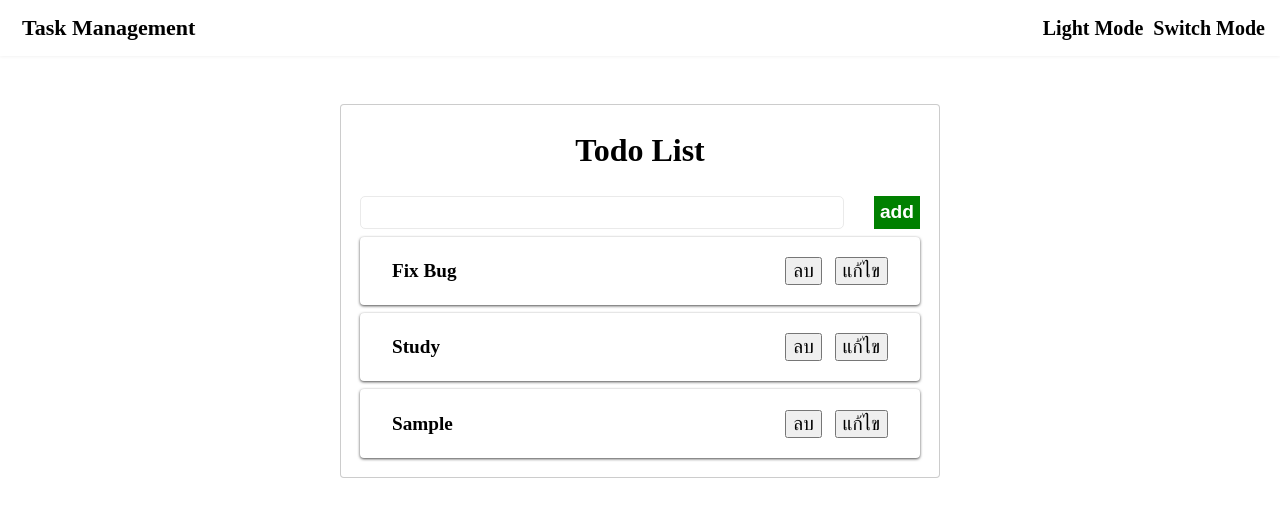
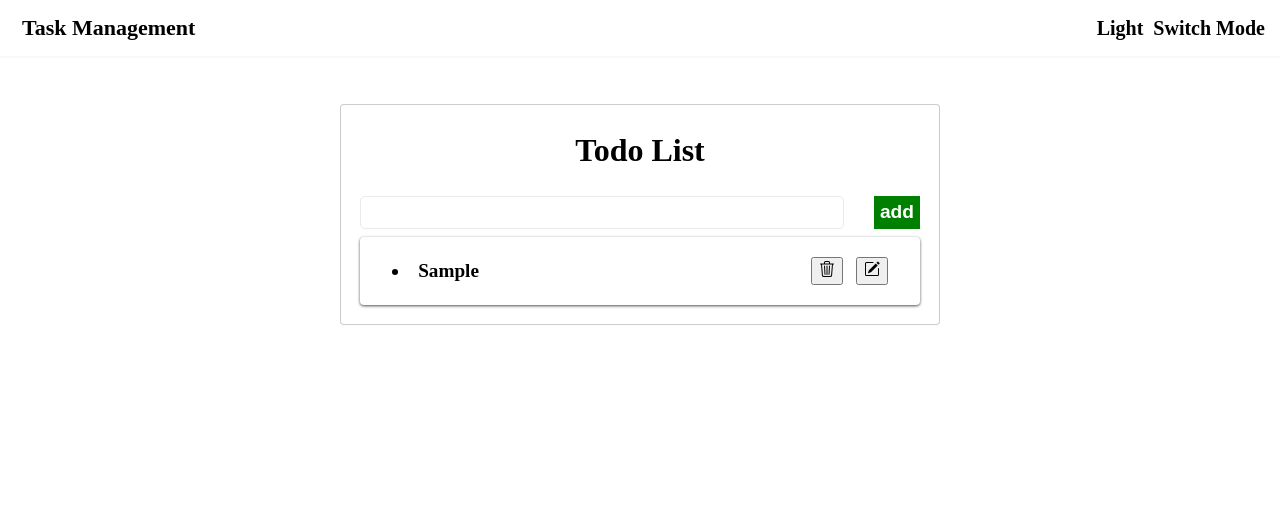
Before and after one commit to aumnitipath/my-task-app, a React (Vite) app: page / in a window 1280 px wide. Both pictures are taken after typing "Sample" into the empty fields and a click on the button "add". Shown: the top 516 px of the page. Built offline with nearby package versions, Linux system fonts and the light colour scheme.

Commit message:
feat:add useEffect and add icon in HeaderComponent

```diff
--- a/package.json
+++ b/package.json
@@ -10,6 +10,7 @@
     "preview": "vite preview"
   },
   "dependencies": {
+    "bootstrap-icons": "^1.11.1",
     "react": "^18.2.0",
     "react-dom": "^18.2.0"
   },
--- a/src/App.jsx
+++ b/src/App.jsx
@@ -1,27 +1,31 @@
-import { useState } from "react";
+import { useEffect, useState } from "react";
 import "./App.css";
 import AddForm from "./components/AddForm";
 import Header from "./components/Header";
 import Item from "./components/Item";
 
 function App() {
-  const [task, setTask] = useState([
-    { id: 1, title: "Fix Bug" },
-    { id: 2, title: "Study" },
-  ]);
+  const [tasks, setTasks] = useState(
+    JSON.parse(localStorage.getItem("task")) || []
+  );
   const [title, setTitle] = useState("");
   const [editId, setEditId] = useState(null);
+  const [theme, setTheme] = useState(false);
+
+  useEffect(() => {
+    localStorage.setItem("task", JSON.stringify(tasks));
+  }, [tasks]);
 
   const deleteTask = (id) => {
-    const result = task.filter((item) => {
+    const result = tasks.filter((item) => {
       return item.id !== id;
     });
-    setTask(result);
+    setTasks(result);
   };
 
   const editTask = (id) => {
     setEditId(id);
-    const result = task.find((item) => item.id === id);
+    const result = tasks.find((item) => item.id === id);
     setTitle(result.title);
   };
 
@@ -33,7 +37,7 @@
     } else if (editId) {
       //คือ if(editId !== null)
       // update ข้อมูล
-      const updateTask = task.map((item) => {
+      const updateTask = tasks.map((item) => {
         //รายการใดมีรหัสตรงกับรหัสแก้ไข
         if (item.id === editId) {
           //ให้คงสภาพเดิมและให้ไปเปลี่ยนแปลง state title
@@ -41,7 +45,7 @@
         }
         return item;
       });
-      setTask(updateTask);
+      setTasks(updateTask);
       setEditId(null);
       setTitle("");
     } else {
@@ -50,14 +54,14 @@
         id: Math.floor(Math.random() * 1000),
         title,
       };
-      setTask([...task, newTask]);
+      setTasks([...tasks, newTask]);
       setTitle("");
     }
   };
 
   return (
     <div className="App">
-      <Header />
+      <Header theme={theme} setTheme={setTheme} />
       <div className="container">
         <AddForm
           title={title}
@@ -66,7 +70,7 @@
           editId={editId}
         />
         <section>
-          {task.map((item) => {
+          {tasks.map((item) => {
             return (
               <Item
                 key={item.id}
--- a/src/components/Header.jsx
+++ b/src/components/Header.jsx
@@ -1,15 +1,28 @@
 import React from "react";
-import './Header.css'
+import "./Header.css";
 
-const Header = () => {
+const Header = ({ theme, setTheme }) => {
+  const toggleTheme = () => {
+    if (theme === false) {
+      // setTheme("Dark");
+      setTheme(true);
+    } else {
+      // setTheme("Light");
+      setTheme(false);
+    }
+  };
+
   return (
     <header>
       <div className="logo">
         <span>Task Management</span>
       </div>
       <div className="theme-container">
-        <span>Light Mode</span>
-        <span className="icon">Switch Mode</span>
+        {/* theme === false ? (if(false:"Light"))  */}
+        <span>{!theme ? "Light" : "Dark"}</span>
+        <span className="icon" onClick={toggleTheme}>
+          Switch Mode
+        </span>
       </div>
     </header>
   );
--- a/src/components/Item.jsx
+++ b/src/components/Item.jsx
@@ -7,13 +7,37 @@
 
   return (
     <div className="list-item">
-      <p className="title">{data.title}</p>
+      <p className="title">
+        <li>{data.title}</li>
+      </p>
       <div className="button-container">
         <button onClick={() => deleteTask(data.id)} className="btn">
-          ลบ
+          <svg
+            xmlns="http://www.w3.org/2000/svg"
+            width="16"
+            height="16"
+            fill="currentColor"
+            className="bi bi-trash3"
+            viewBox="0 0 16 16"
+          >
+            <path d="M6.5 1h3a.5.5 0 0 1 .5.5v1H6v-1a.5.5 0 0 1 .5-.5ZM11 2.5v-1A1.5 1.5 0 0 0 9.5 0h-3A1.5 1.5 0 0 0 5 1.5v1H2.506a.58.58 0 0 0-.01 0H1.5a.5.5 0 0 0 0 1h.538l.853 10.66A2 2 0 0 0 4.885 16h6.23a2 2 0 0 0 1.994-1.84l.853-10.66h.538a.5.5 0 0 0 0-1h-.995a.59.59 0 0 0-.01 0H11Zm1.958 1-.846 10.58a1 1 0 0 1-.997.92h-6.23a1 1 0 0 1-.997-.92L3.042 3.5h9.916Zm-7.487 1a.5.5 0 0 1 .528.47l.5 8.5a.5.5 0 0 1-.998.06L5 5.03a.5.5 0 0 1 .47-.53Zm5.058 0a.5.5 0 0 1 .47.53l-.5 8.5a.5.5 0 1 1-.998-.06l.5-8.5a.5.5 0 0 1 .528-.47ZM8 4.5a.5.5 0 0 1 .5.5v8.5a.5.5 0 0 1-1 0V5a.5.5 0 0 1 .5-.5Z" />
+          </svg>
         </button>
         <button className="btn" onClick={() => editTask(data.id)}>
-          แก้ไข
+          <svg
+            xmlns="http://www.w3.org/2000/svg"
+            width="16"
+            height="16"
+            fill="currentColor"
+            className="bi bi-pencil-square"
+            viewBox="0 0 16 16"
+          >
+            <path d="M15.502 1.94a.5.5 0 0 1 0 .706L14.459 3.69l-2-2L13.502.646a.5.5 0 0 1 .707 0l1.293 1.293zm-1.75 2.456-2-2L4.939 9.21a.5.5 0 0 0-.121.196l-.805 2.414a.25.25 0 0 0 .316.316l2.414-.805a.5.5 0 0 0 .196-.12l6.813-6.814z" />
+            <path
+              fillRule="evenodd"
+              d="M1 13.5A1.5 1.5 0 0 0 2.5 15h11a1.5 1.5 0 0 0 1.5-1.5v-6a.5.5 0 0 0-1 0v6a.5.5 0 0 1-.5.5h-11a.5.5 0 0 1-.5-.5v-11a.5.5 0 0 1 .5-.5H9a.5.5 0 0 0 0-1H2.5A1.5 1.5 0 0 0 1 2.5v11z"
+            />
+          </svg>
         </button>
       </div>
     </div>
```
Also changed, not shown: 1 other file (tests, documents, lock files or other folders).
